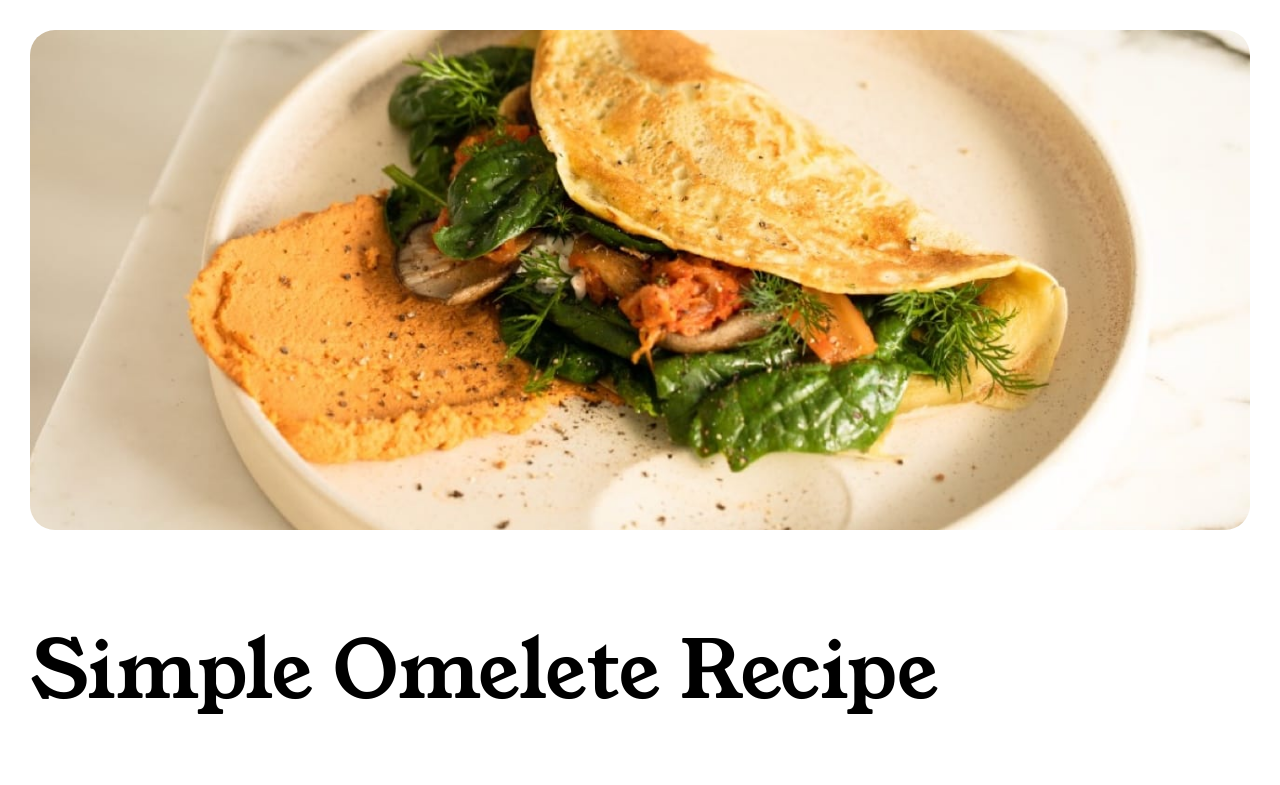
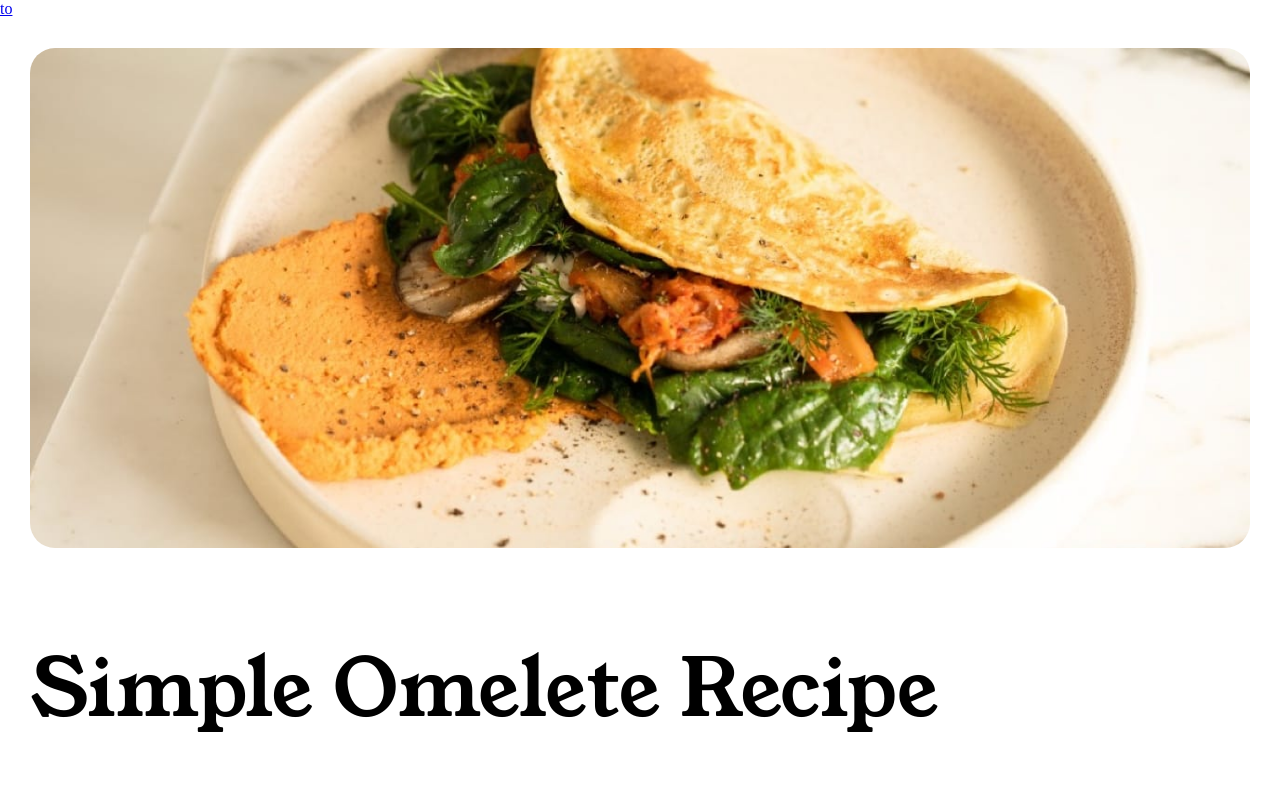
Before and after one commit to ahmedammarsd/Frontend-Mentor-Challenges, a React (Vite) app: page /recipe_page in a window 1280 px wide. Shown: the top 785 px of the page. Built offline with nearby package versions, Linux system fonts and the light colour scheme.

Commit message:
add link in app.js

```diff
--- a/src/App.tsx
+++ b/src/App.tsx
@@ -1,9 +1,10 @@
-import { Route, Routes } from "react-router-dom";
+import { Link, Route, Routes } from "react-router-dom";
 import RecipePage from "./pages/pecipe_page/RecipePage";
 
 function App() {
   return (
     <>
+      <Link to={"/recipe_page"}>to</Link>
       <Routes>
         <Route path="/recipe_page" element={<RecipePage />} />
       </Routes>
```
